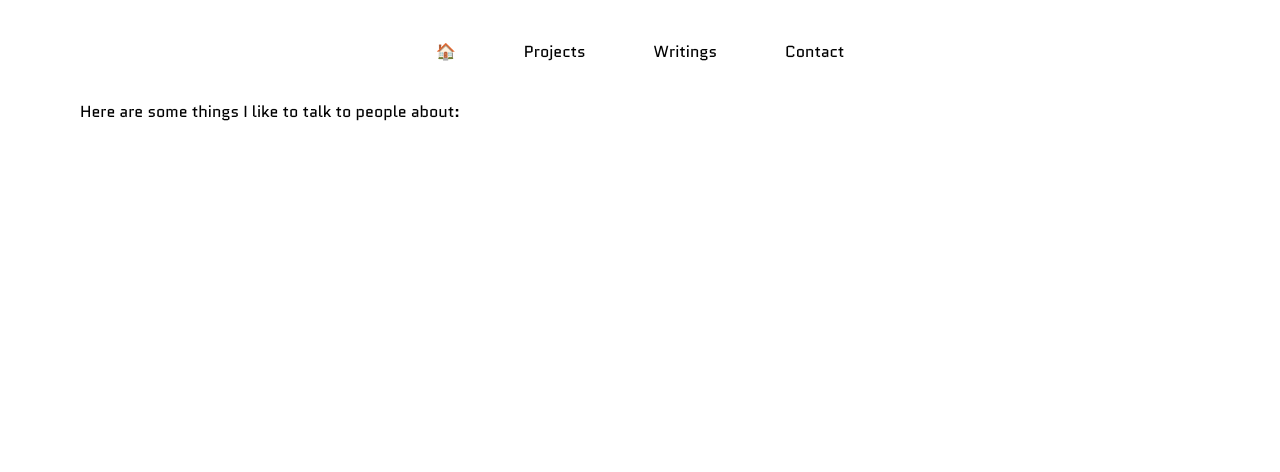
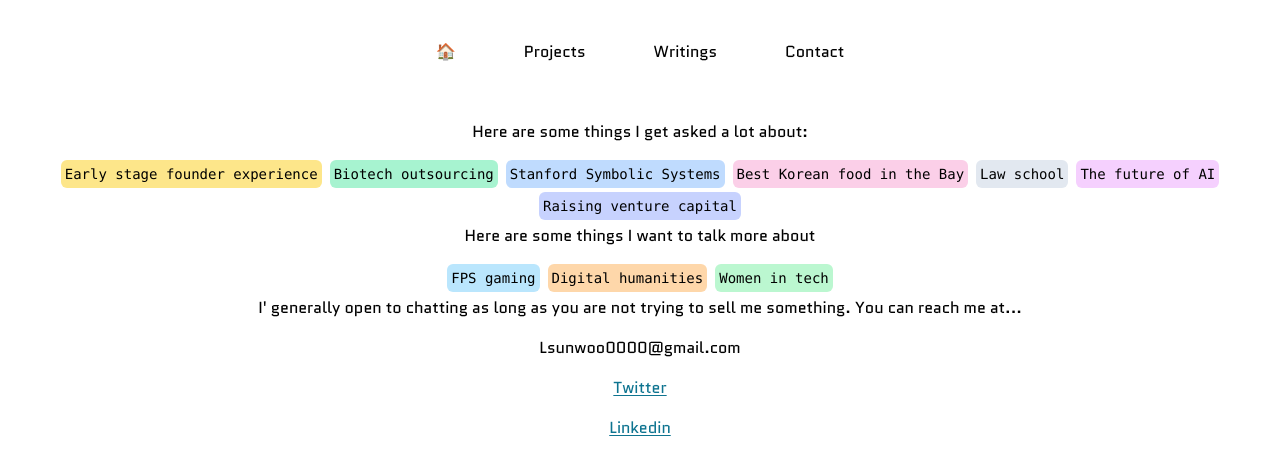
Before and after one commit to bookvacuum/personalsite, a Next.js app: page /contact in a window 1280 px wide. Shown: the top 472 px of the page. Built offline with nearby package versions, Linux system fonts and the light colour scheme.

Commit message:
contact me page content added

```diff
--- a/components/tag.js
+++ b/components/tag.js
@@ -1,7 +1,7 @@
 const Tag = ({props}) => {
 
     return(
-      <div className={`inline-flex p-1 mx-1 z-10 font-mono text-sm bg-${props.color}-200 rounded-md`}>{props.name} </div>
+      <div className={`inline-flex p-1 mx-1 z-10 mb-1 font-mono text-sm ${props.color} rounded-md`}>{props.name} </div>
     )
 
 }
--- a/package.json
+++ b/package.json
@@ -18,6 +18,7 @@
     "next-videos": "1.4.1",
     "react": "18.2.0",
     "react-dom": "18.2.0",
+    "react-full-screen": "^1.1.1",
     "react-youtube": "^10.1.0",
     "three": "^0.149.0"
   },
--- a/src/pages/contact.js
+++ b/src/pages/contact.js
@@ -1,9 +1,35 @@
+import Tag from '/components/tag';
+import Link from 'next/link';
+
 export default function Contact() {
 
     return (
         <>
-        <div className="pt-5 mx-auto">
-            <p className="px-20 mx-auto">Here are some things I like to talk to people about:</p>
+        <div className="px-5 pt-10 mx-auto text-center">
+
+            <p>Here are some things I get asked a lot about:</p>
+            <div className='flex-wrap'>
+            <Tag props={{name: 'Early stage founder experience', color: 'bg-amber-200'}}/>
+            <Tag props={{name: 'Biotech outsourcing', color: 'bg-emerald-200'}}/>
+             <Tag props={{name: 'Stanford Symbolic Systems', color: 'bg-blue-200'}}/>
+             <Tag props={{name: 'Best Korean food in the Bay', color: 'bg-pink-200'}}/>
+            <Tag props={{name: 'Law school', color: 'bg-slate-200'}}/>
+            <Tag props={{name: 'The future of AI', color: 'bg-fuchsia-200'}}/>
+            <Tag props={{name: 'Raising venture capital', color: 'bg-indigo-200'}}/>
+            </div>
+
+            <p>Here are some things I want to talk more about</p>
+            <div className='flex-wrap'>
+            <Tag props={{name: 'FPS gaming', color: 'bg-sky-200'}}/>
+            <Tag props={{name: 'Digital humanities', color: 'bg-orange-200'}}/>
+            <Tag props={{name: 'Women in tech', color: 'bg-green-200'}}/>
+
+             <p>I&apos; generally open to chatting as long as you are not trying to sell me something. You can reach me at...</p>
+    <p>Lsunwoo0000@gmail.com</p>
+       <p> <Link className="underline underline-offset-2 text-cyan-700" href='https://twitter.com/SunwooLee__'>Twitter</Link></p>
+       <p> <Link className="underline underline-offset-2 text-cyan-700" href='https://www.linkedin.com/in/sunwoo-lee-215a92126/'>Linkedin</Link></p>
+
+            </div>
         </div>
         </>
 
--- a/src/pages/index.js
+++ b/src/pages/index.js
@@ -65,8 +65,8 @@ export default function Home() {
 <span className='p-1 mr-1 text-lg rounded bg-sky-200'>philosophy</span> <span>➡</span> <span className='p-1 ml-1 text-lg bg-pink-200 rounded'>symsys</span>
 </div>
 
-<p className='pt-3'>I was a philosophy nerd at Stanford who wanted to go to law school. I was able to get accepted to Harvard Law School <Link href='https://hls.harvard.edu/why-jdp/' className='underline underline-offset-2 text-cyan-700'>as a junior</Link>  in college.
-This allowed me to take more risks and explore anything I found remotely interesting.</p>
+<p className='pt-3'>I was a philosophy nerd at Stanford who wanted to go to law school. But after I got into Harvard Law School <Link href='https://hls.harvard.edu/why-jdp/' className='underline underline-offset-2 text-cyan-700'>as a junior</Link> in college,
+I started to take more risks and explore anything I found interesting.</p>
 <p>After building a <a href='/projects/#section' className='underline underline-offset-2 text-cyan-700'>social network for queer womxn at Stanford </a>, a project that went viral &#40;then crashed&#41;, I discovered I loved working with like-minded people to solve problems with technology.
 I soon realized that nontechnical majors were treated like second class citizens in the startup space. I decided to build a strong technical foundation that can complement my soft skills.</p>
 <p>Luckily, <Link href='http://www.symsyssociety.org/whatissymsys' className='underline underline-offset-2 text-cyan-700'>Stanford&#39; Symbolic Systems Program</Link> was perfect for this. I finished my masters in Symbolic Systems in 2021, focusing on artificial intelligence and consciousness.</p>
@@ -76,7 +76,7 @@ I soon realized that nontechnical majors were treated like second class citizens
 <span className='p-1 mr-1 text-lg bg-pink-200 rounded'>symsys</span> <span>➡</span> <span className='p-1 ml-1 text-lg rounded bg-emerald-200'>founder</span>
 </div>
 
-<p className='pt-3'>I was fortunate to get an operator&#39;s experience in engineering, product, b2b sales, marketing, and UX during my time at <Link href='https://www.uber.com/us/en/' className='underline underline-offset-2 text-cyan-700'>Neurocle</Link>, <Link href='https://www.uber.com/us/en/' className='underline underline-offset-2 text-cyan-700'>Column</Link> and <Link href='https://www.uber.com/us/en/' className='underline underline-offset-2 text-cyan-700'>Naver</Link> before starting my own company.</p>
+<p className='pt-3'>I was fortunate to get an operator&#39;s experience in engineering, product, b2b sales, marketing, and UX during my time at <Link href='https://www.neuro-cle.com/en' className='underline underline-offset-2 text-cyan-700'>Neurocle</Link>, <Link href='https://www.column.us/' className='underline underline-offset-2 text-cyan-700'>Column</Link> and <Link href='https://www.navercorp.com/en/naver/company' className='underline underline-offset-2 text-cyan-700'>Naver</Link> before starting my own company.</p>
 
 <p>In 2022 I cofounded and served as the CEO of Cromatic, a company building software for outsourcing R&D in the lifesciences. During my time as CEO it raised 1.2M pre-seed round with top investors like Lux Capital.</p>
 
```
Also changed, not shown: 2 other files (tests, documents, lock files or other folders).
